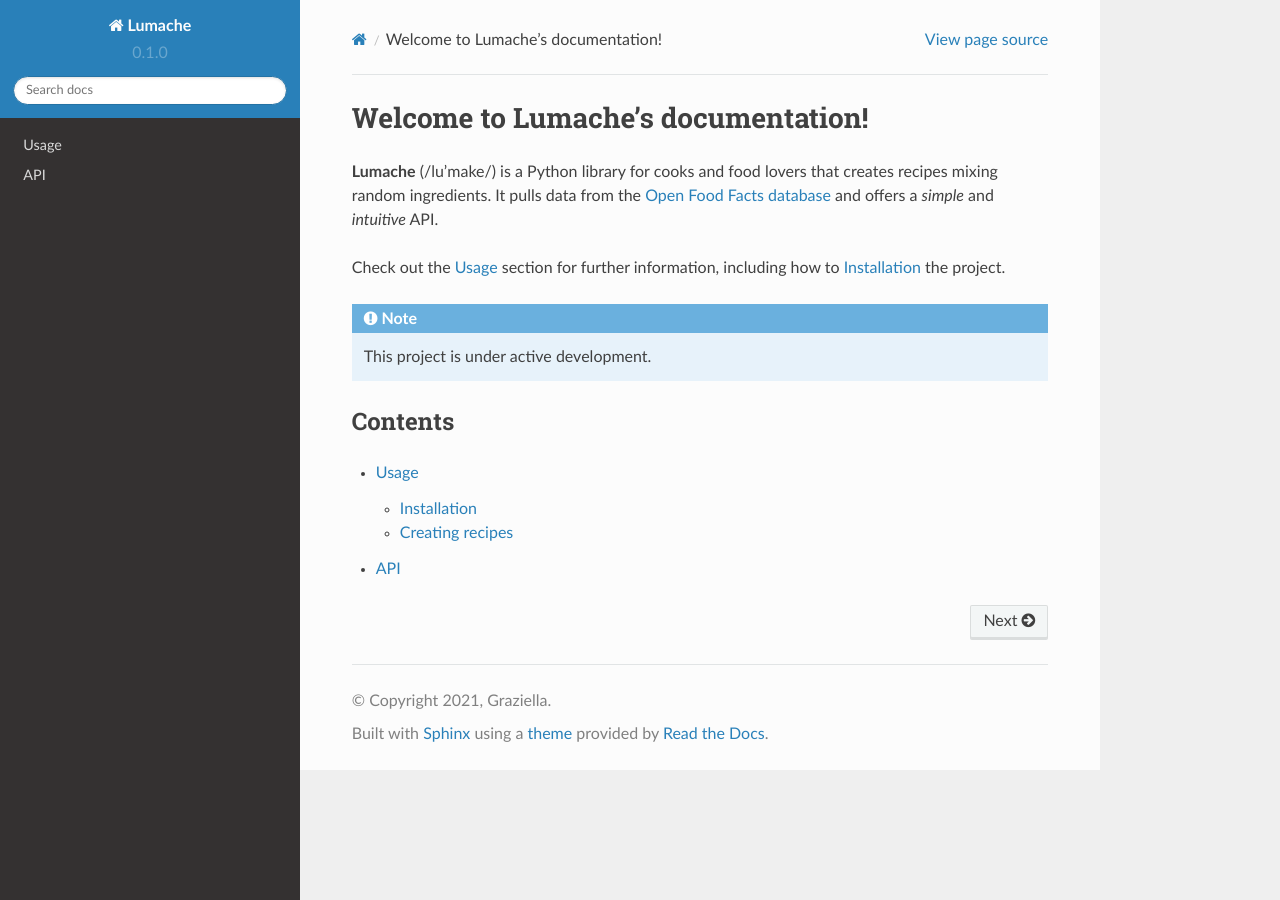
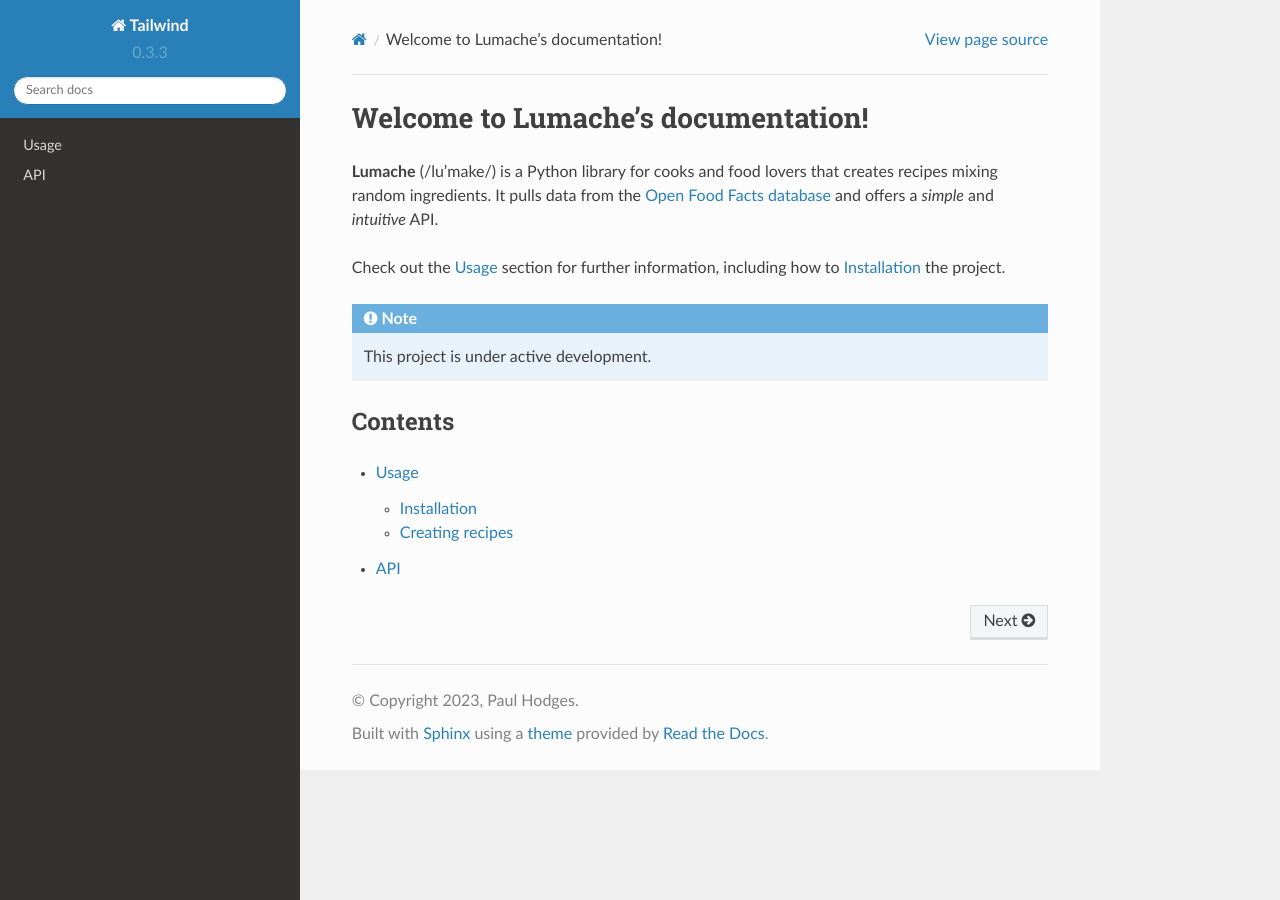
Before and after one commit to Superbro525Alt/Tailwind, a Sphinx documentation site: the page built from docs/source/index.rst, in a window 1280 px wide. Built offline with Sphinx 7.4.7 and the Read the Docs theme 2.0.0, drawn with Linux system fonts in a browser that asks for light colours.

Commit message:
Updated readthedocs config

```diff
--- a/docs/source/conf.py
+++ b/docs/source/conf.py
@@ -2,12 +2,12 @@
 
 # -- Project information
 
-project = 'Lumache'
-copyright = '2021, Graziella'
-author = 'Graziella'
+project = 'Tailwind'
+copyright = '2023, Paul Hodges'
+author = 'Paul Hodges'
 
-release = '0.1'
-version = '0.1.0'
+release = '0.3'
+version = '0.3.3'
 
 # -- General configuration
 
@@ -17,6 +17,7 @@
     'sphinx.ext.autodoc',
     'sphinx.ext.autosummary',
     'sphinx.ext.intersphinx',
+    "sphinx_rtd_theme"
 ]
 
 intersphinx_mapping = {
@@ -28,7 +29,6 @@
 templates_path = ['_templates']
 
 # -- Options for HTML output
-
 html_theme = 'sphinx_rtd_theme'
 
 # -- Options for EPUB output
```
